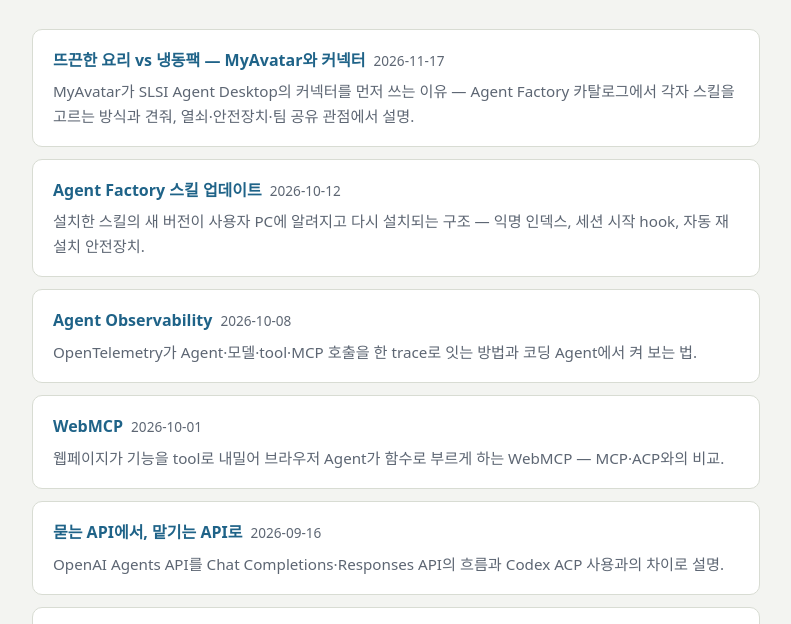
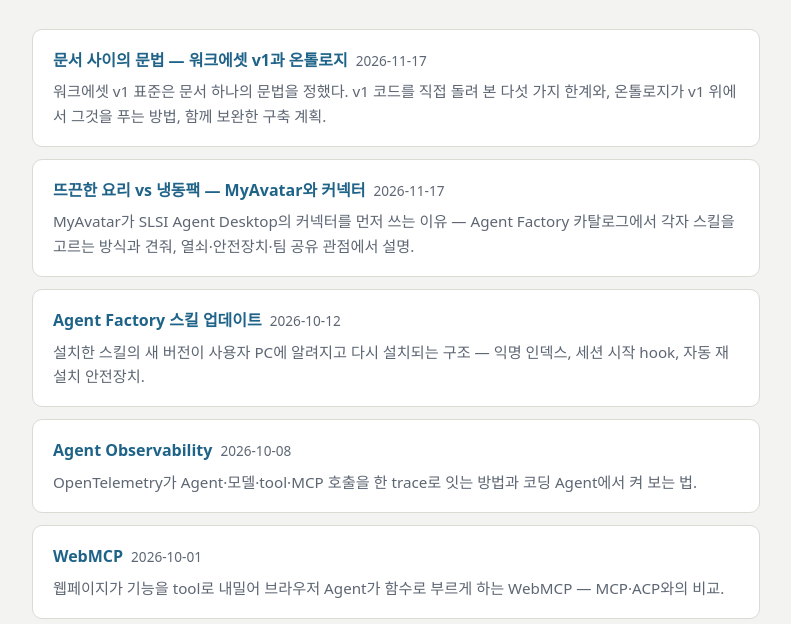
Before and after one commit to jemings/tip, a plain HTML site: page index.html in a window 1280 px wide. Shown: the part 127-751 px from the top of the page, without its empty margins (244-1035 px from the left). Drawn offline with Linux system fonts and the light colour scheme.

Commit message:
docs: list the work asset ontology deck on the landing page

```diff
--- a/index.html
+++ b/index.html
@@ -58,6 +58,12 @@
       <p class="lead">AI Agent 스터디와 공유용으로 만든 HTML 발표 자료 모음.</p>
       <ul>
         <li>
+          <a class="card" href="work-asset-ontology/work-asset-ontology.html">
+            <span class="title">문서 사이의 문법 — 워크에셋 v1과 온톨로지</span><span class="date">2026-11-17</span>
+            <p class="desc">워크에셋 v1 표준은 문서 하나의 문법을 정했다. v1 코드를 직접 돌려 본 다섯 가지 한계와, 온톨로지가 v1 위에서 그것을 푸는 방법, 함께 보완한 구축 계획.</p>
+          </a>
+        </li>
+        <li>
           <a class="card" href="connector-vs-skill-hub/connector-vs-skill-hub.html">
             <span class="title">뜨끈한 요리 vs 냉동팩 — MyAvatar와 커넥터</span><span class="date">2026-11-17</span>
             <p class="desc">MyAvatar가 SLSI Agent Desktop의 커넥터를 먼저 쓰는 이유 — Agent Factory 카탈로그에서 각자 스킬을 고르는 방식과 견줘, 열쇠·안전장치·팀 공유 관점에서 설명.</p>
```
